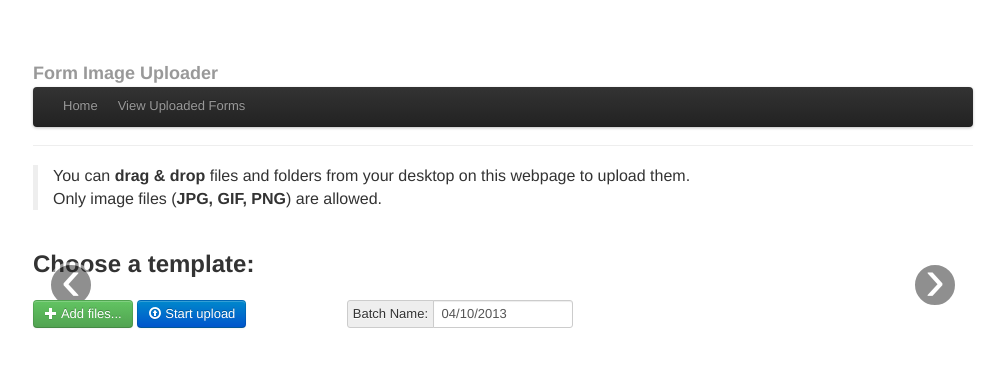
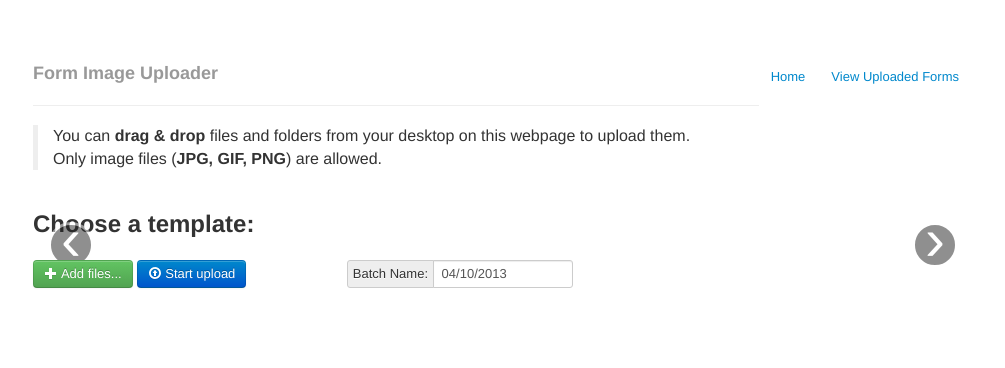
Before and after one commit to nathanathan/ODKScan_webapp, a Django app: template templates/uploader.html in a window 1280 px wide. Shown: the top 368 px of the page, without its empty margins (137-1142 px from the left). Run offline with Django 3.2, Linux system fonts and the light colour scheme; the template is opened without the code that fills it, so the values that code supplies are empty; some libraries are stand-ins or nearby versions.

Commit message:
Working on upload interface

```diff
--- a/templates/uploader.html
+++ b/templates/uploader.html
@@ -26,19 +26,12 @@
 <body>
 <div class="container">
 
-
       <div class="masthead">
+        <ul class="nav nav-pills pull-right">
+          <li><a href="../">Home</a></li>
+          <li><a href="../admin/ODKScan_webapp/formimage/">View Uploaded Forms</a></li>
+        </ul>
         <h3 class="muted">Form Image Uploader</h3>
-        <div class="navbar">
-          <div class="navbar-inner">
-            <div class="container">
-              <ul class="nav">
-                <li><a href="../">Home</a></li>
-                <li><a href="../admin/ODKScan_webapp/formimage/">View Uploaded Forms</a></li>
-              </ul>
-            </div>
-          </div>
-        </div><!-- /.navbar -->
       </div>
 
       <hr>
```
